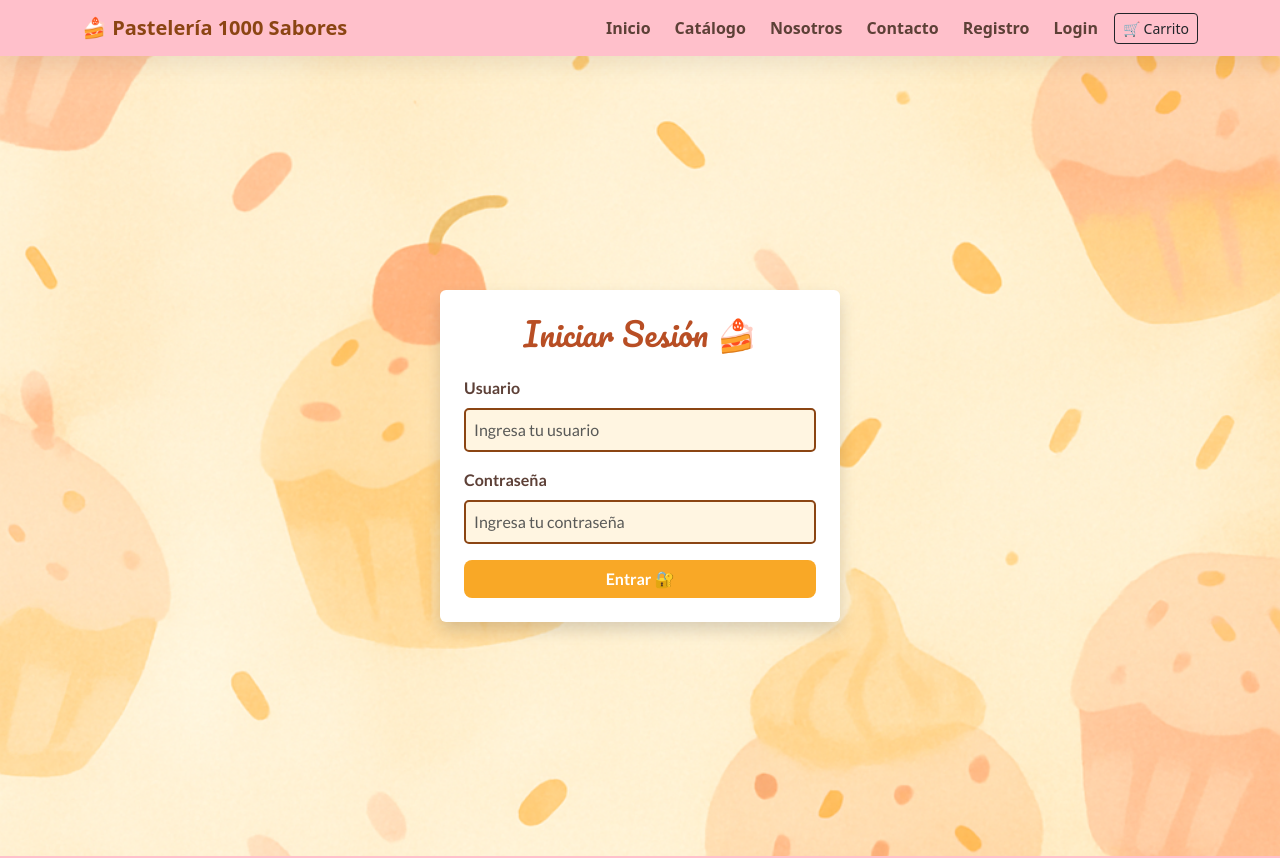
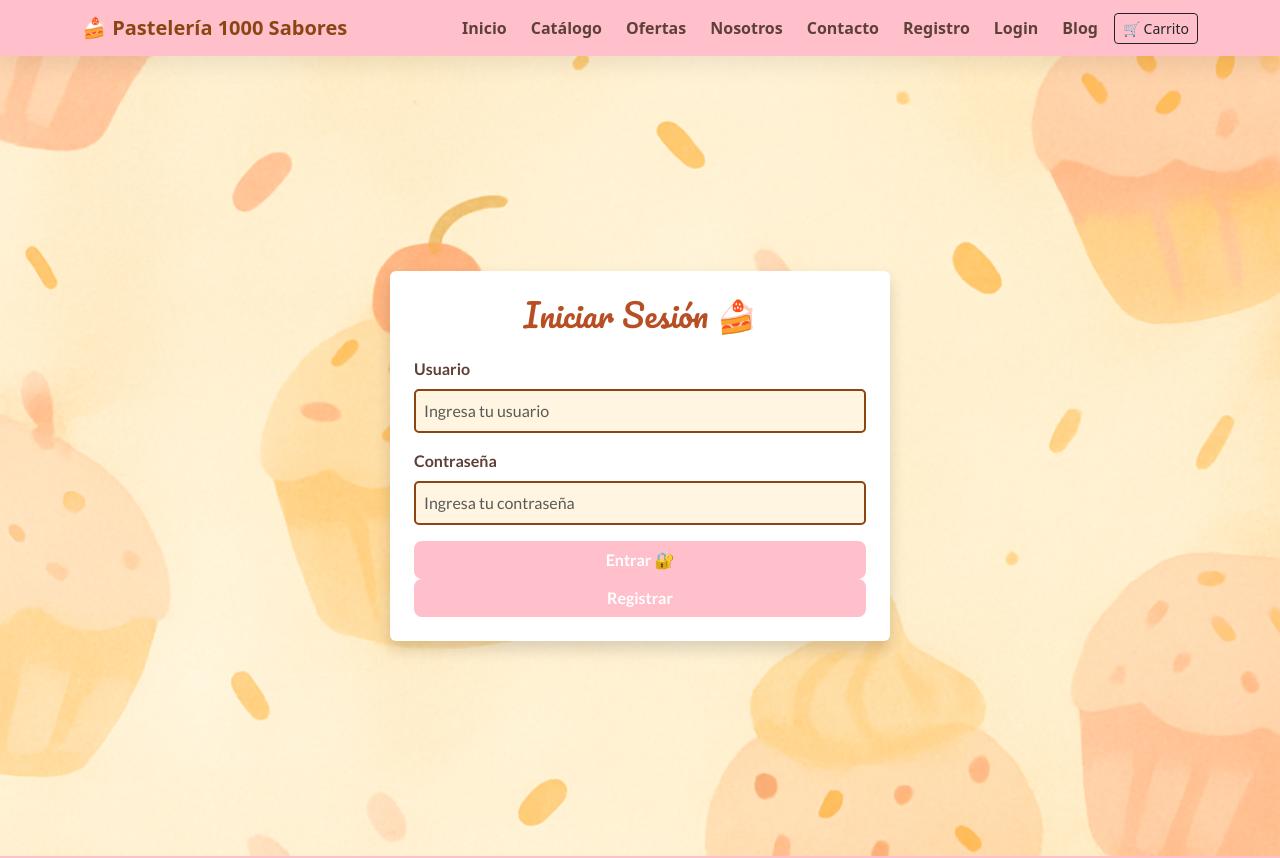
Before and after one commit to marianellaciacciarelli/mil-sabores2, a React (Vite) app: page /login in a window 1280 px wide. Shown: the top 858 px of the page. Built offline with nearby package versions, Linux system fonts and the light colour scheme.

Commit message:
edite navbar con nuevas paginas

```diff
--- a/src/components/Navbar.jsx
+++ b/src/components/Navbar.jsx
@@ -13,10 +13,12 @@ export default function NavbarMS() {
           <Nav className="ms-auto align-items-lg-center gap-2">
             <Nav.Link href="/home">Inicio</Nav.Link>
             <Nav.Link href="/catalogo">Catálogo</Nav.Link>
+            <Nav.Link href="/ofertas">Ofertas</Nav.Link>
             <Nav.Link href="/nosotros">Nosotros</Nav.Link>
             <Nav.Link href="/contacto">Contacto</Nav.Link>
-            <Nav.Link href="/registro">Registro</Nav.Link>
+            <Nav.Link href="/registrousuario">Registro</Nav.Link>
             <Nav.Link href="/login">Login</Nav.Link>
+            <Nav.Link href="/blog">Blog</Nav.Link>
             <Button as="a" href="/carrito" variant="outline-dark" size="sm">
               🛒 Carrito
             </Button>
--- a/src/pages/Home.jsx
+++ b/src/pages/Home.jsx
@@ -12,7 +12,7 @@ export default function Home() {
         <img
           src="/img/logo.png"
           alt="Logo"
-          style={{ maxWidth: 250, width: '100%', height: 'auto', marginBottom: 20 }}
+          style={{ maxWidth: 350, width: '100%', height: 'auto', marginBottom: 20 }}
         />
         <h1 className="display-4 brand-script">Celebra la dulzura de la vida</h1>
         <p className="lead">Pastelería 1000 Sabores — 50 años de tradición</p>
--- a/src/pages/Login.jsx
+++ b/src/pages/Login.jsx
@@ -31,7 +31,7 @@ const Login = () => {
         style={{
           backgroundColor: "white",
           width: "100%",
-          maxWidth: "400px",
+          maxWidth: "500px",
           borderRadius: "12px",
         }}
       >
@@ -70,13 +70,27 @@ const Login = () => {
             type="submit"
             className="btn w-100"
             style={{
-              backgroundColor: "#F9A826",
+              backgroundColor: "#FFC0CB",
               color: "white",
               fontWeight: "bold",
               borderRadius: "8px",
             }}
           >
             Entrar 🔐
+          </button>
+
+          <button
+
+            type="submit"
+            className="btn w-100"
+            style={{
+              backgroundColor: "#FFC0CB",
+              color: "white",
+              fontWeight: "bold",
+              borderRadius: "8px",
+            }}
+          >
+            Registrar
           </button>
         </form>
 
```
